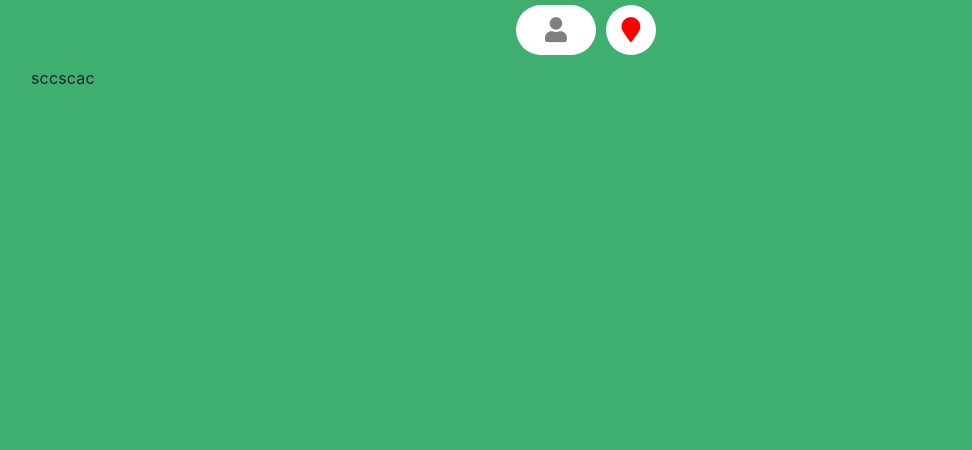
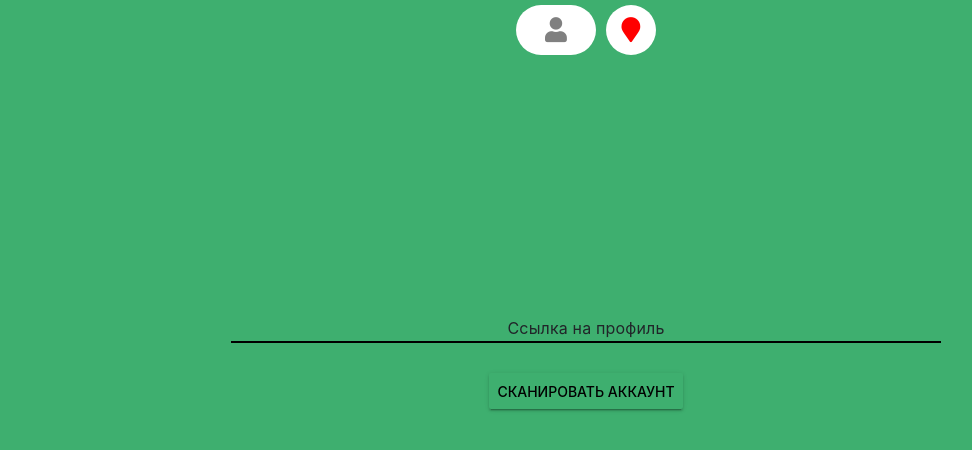
Before and after one commit to shzfrnia/Vk_script_front, a Vue app: page / in a window 1280 px wide. Shown: the top 450 px of the page, without its empty margins (54-1026 px from the left). Built offline with nearby package versions, Linux system fonts and the light colour scheme.

Commit message:
Moved login into home page

```diff
--- a/src/views/Home.vue
+++ b/src/views/Home.vue
@@ -1,12 +1,70 @@
 <template>
-        <div>
-            <p>sccscac</p>
+    <div class="container">
+        <div class="row justify-content-center">
+            <div class="col-8">
+                <md-field>
+                    <label>Ссылка на профиль</label>
+                    <md-input @input="clearError()" v-model="account_link"></md-input>
+                </md-field>
+                <md-button @click="setAccount()" class="md-raised md-primary">Сканировать аккаунт</md-button>
+                <p v-if="hasError" style="font-size: 40px; color:red;">{{errorMsg}}</p>
+            </div>
         </div>
+    </div>
 </template>
 
 <script>
 
-export default {
-  name: 'home',
-}
+  export default {
+    name: "home",
+    data() {
+      return {
+        account_link: '',
+        has_error: this.$store.state.errors.setAccount !== ''
+      }
+    },
+    computed: {
+      hasError() {
+        return this.$store.state.errors.setAccount !== ''
+      },
+      errorMsg() {
+        return this.hasError ? this.$store.state.errors.setAccount : ""
+      }
+    },
+    methods: {
+      async setAccount() {
+        return await this.$store.dispatch('setAccount', this.account_link)
+      },
+      clearError() {
+        this.$store.commit('clearErrors')
+      }
+    },
+    beforeRouteLeave(to, from, next) {
+      this.clearError()
+      next()
+    }
+  }
 </script>
+
+<style scoped>
+    .md-field:after {
+        height: 2px;
+        background: black;
+    }
+    .md-input {
+        text-align: center;
+    }
+
+    .md-field label {
+        right: 0;
+    }
+
+    .md-button {
+        outline: none;
+    }
+
+    .container {
+        align-self: center;
+        margin-bottom: 160px;
+    }
+</style>
```
